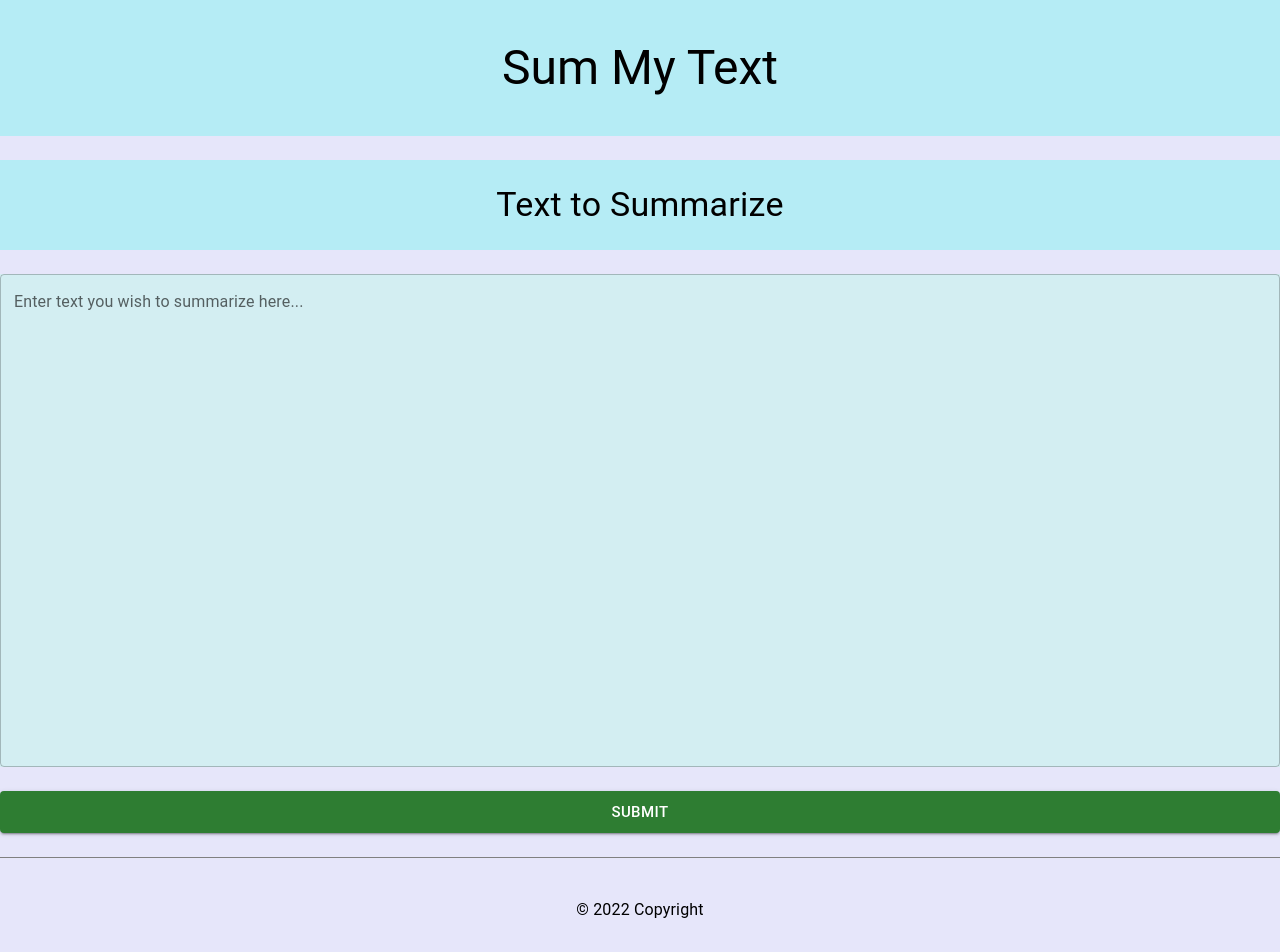
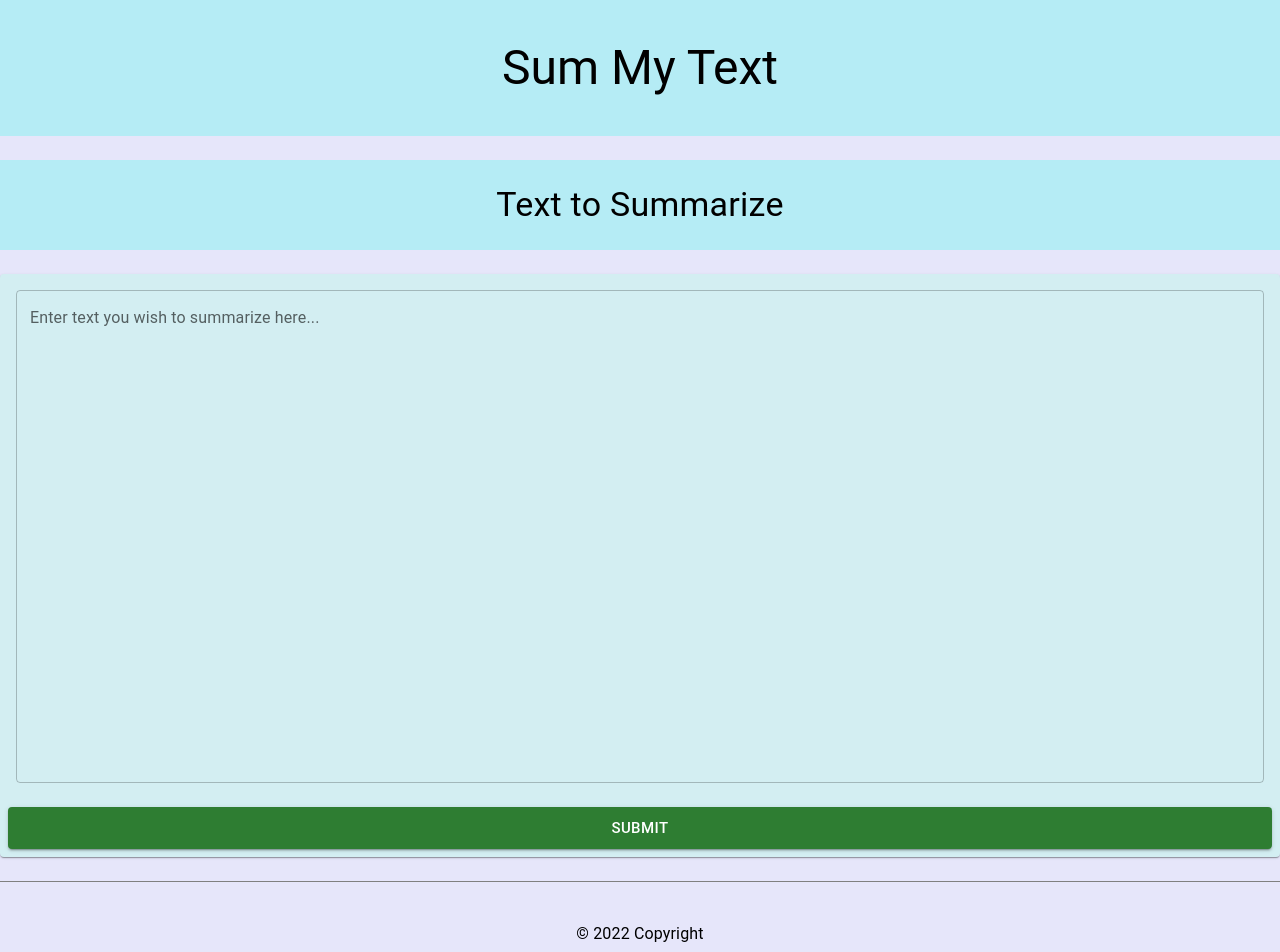
Before and after one commit to thomasmendez/summytext, a React app in the folder frontend/: page / in a window 1280 px wide. Shown: the top 952 px of the page. Built offline with nearby package versions, Linux system fonts and the light colour scheme.

Commit message:
Input Textbox now uses card, refactored

```diff
--- a/frontend/src/components/InputTextbox/InputTextbox.jsx
+++ b/frontend/src/components/InputTextbox/InputTextbox.jsx
@@ -1,24 +1,24 @@
 import React from 'react';
 import PropTypes from 'prop-types';
-import { Grid, TextField } from '@mui/material';
+import { Card, CardContent, CardActions, Button, TextField } from '@mui/material';
+import SubmitButton from './SubmitButton';
 
 const InputTextbox = (props) => {
   const { backgroundColor } = props;
   return(
-    <Grid
-      container
-      alignItems="left"
-      justifyContent="left"
-      textAlign="left"
-    >
+    <Card sx={{ width: 1 }} style={{ backgroundColor: backgroundColor }}>
+      <CardContent>
         <TextField
           fullWidth
           label="Enter text you wish to summarize here..."
           multiline
           rows={20}
-        style={{ backgroundColor: backgroundColor }}
         />
-    </Grid>
+      </CardContent>
+      <CardActions>
+        <SubmitButton />
+      </CardActions>
+    </Card>
   );
 };
 
--- a/frontend/src/views/Main/Main.jsx
+++ b/frontend/src/views/Main/Main.jsx
@@ -2,7 +2,6 @@ import React from 'react';
 import { Grid } from '@mui/material';
 import TitleHeader from '../../components/TitleHeader';
 import InputTextbox from '../../components/InputTextbox';
-import SubmitButton from '../../components/SubmitButton';
 
 const Main = () => {
     return (
@@ -17,9 +16,6 @@ const Main = () => {
         <Grid item xs={12}>
           <InputTextbox />
         </Grid>
-        <Grid item xs={12}>
-          <SubmitButton />
-        </Grid>
       </Grid>
     );
 };
```
Also changed, not shown: frontend/src/components/InputTextbox/SubmitButton/SubmitButton.jsx (renamed from frontend/src/components/SubmitButton/SubmitButton.jsx), frontend/src/components/InputTextbox/SubmitButton/index.js (renamed from frontend/src/components/SubmitButton/index.js), 1 other file (tests, documents, lock files or other folders). Lines whose indentation alone changed are shown as unchanged.
